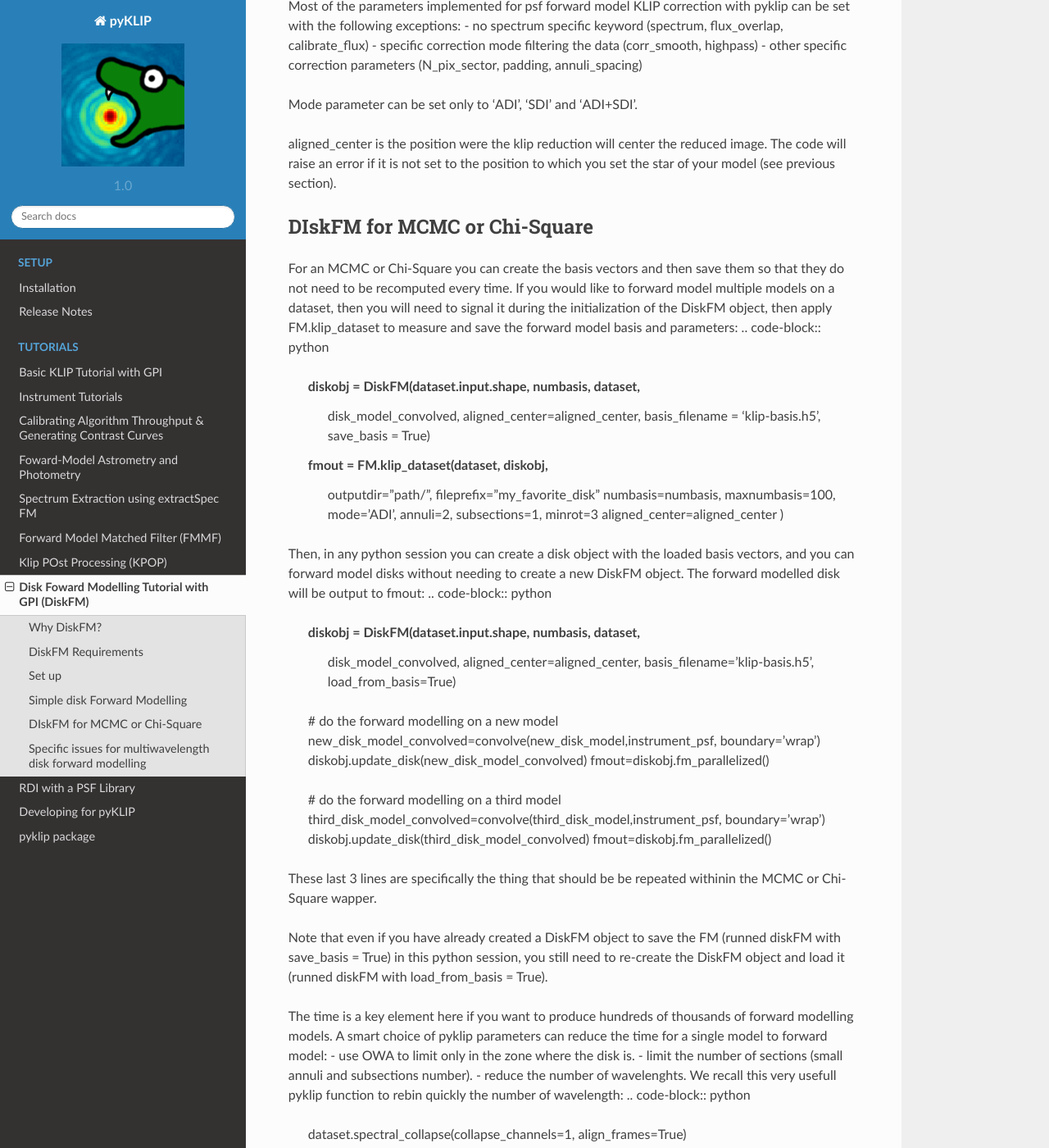
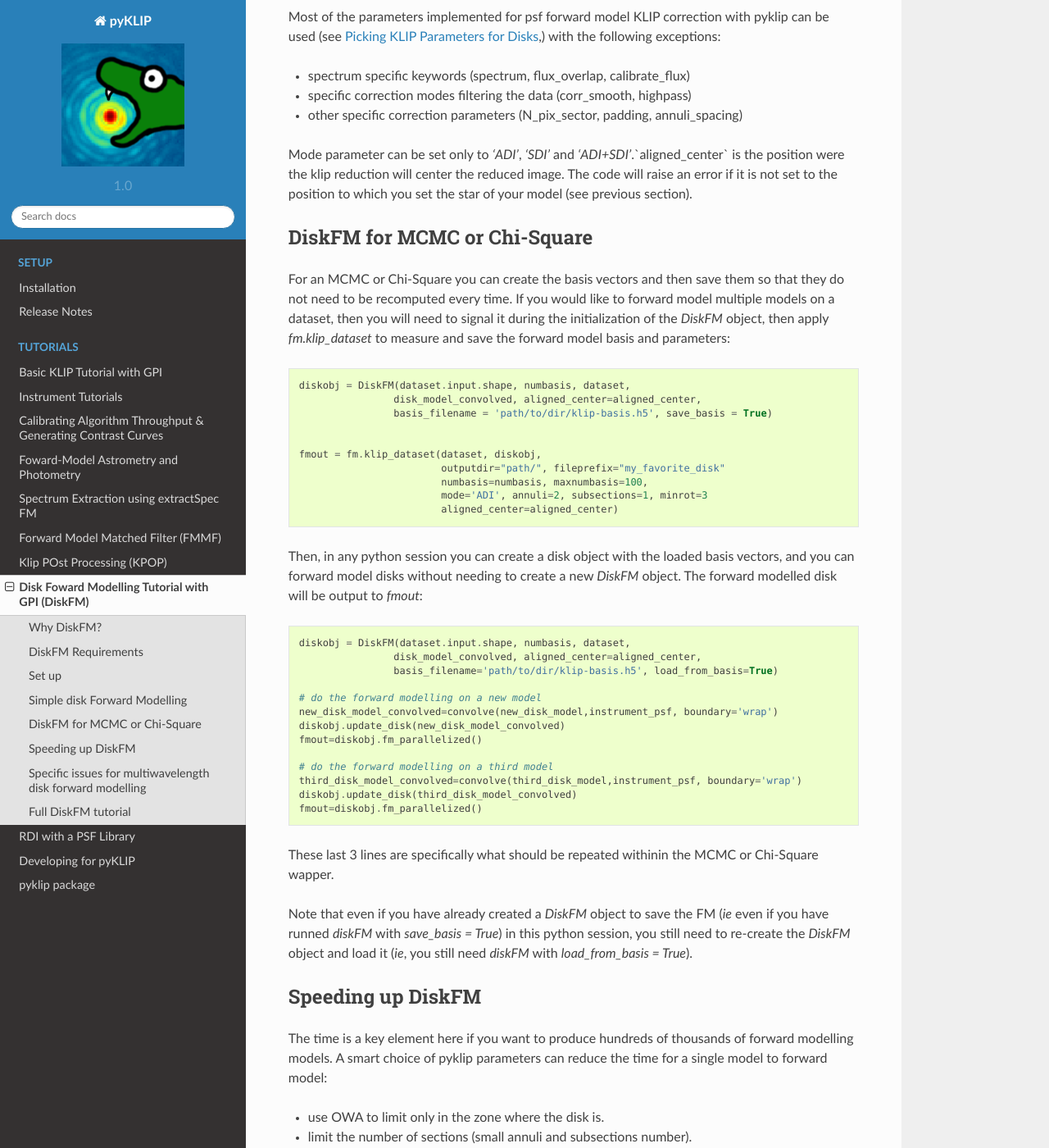
Before and after one commit to UCSB-Exoplanet-Polarimetry-Lab/pyKLIP_NMFJAX, a Sphinx documentation site: the page built from docs/source/diskfm_gpi.rst, in a window 1280 px wide and 1400 px high, scrolled down 1744 px. Shown: the whole window at 82% size. Built offline with Sphinx 7.4.7 and the Read the Docs theme 2.0.0, drawn with Linux system fonts in a browser that asks for light colours; pages that are not in the unit, such as notebooks, are missing from menus; some of the changed text lies outside the part shown.

Commit message:
polish the DiskFM_gpi docs

```diff
--- a/docs/source/diskfm_gpi.rst
+++ b/docs/source/diskfm_gpi.rst
@@ -7,11 +7,10 @@ and disk parameter retrieval.
 
 Why DiskFM?
 --------------------------
-
-As noted in `Pueyo (2016) <http://arxiv.org/abs/1604.06097>`_, "in practice Forward
+As noted in `Pueyo (2016) <http://arxiv.org/abs/1604.06097>`_, "*in practice Forward
 Modeling with disks is complicated by the
 fact that [it] cannot be simplified using a simple PSF as the astrophysical model:
-every hypothetical disk morphology must be explored." Indeed, because of their complex
+every hypothetical disk morphology must be explored.*" Indeed, because of their complex
 geometries, the forward modelling of disks have to be repeated a lot of time on disks
 with slightly different parameters. All these geometries are compared
 to the klipped reduced image of disk, within an MCMC or a Chi-square wrapper.
@@ -20,112 +19,115 @@ However, once measure for a set of reduction parameters the klip basis do not ch
 one can save the KLIP forward model basis vectors in a file once so they do not have to be
 recomputed every time. For a new disk model, the forward modelling is therfore only a
 array reformating and a matrix multiplication, which can be optimized to be only a few
-seconds. This code provide you with these routines.
-
-This code currently only support KLIP ADI and KLIP SDI (or ADI + SDI) reduction (but not RDI).
+seconds. This code provide you with these routines. It currently only supports KLIP ADI
+and KLIP SDI (or ADI + SDI) reduction (but currently not RDI or NMF).
 
 DiskFM Requirements
 --------------------------
-
-diskFM on a single model can be done on a personnal computer. The full parameter space
-exploration with the Chi-square or MCMC wrapper (not described in this tutorial) can be
+`diskFM` on a single model can be done on a personnal computer. However, the full parameter space
+exploration with the Chi-square or MCMC wrapper (out of the scope of this this tutorial) can be
 computationally very intensive, taking easily a few days, even parallized on a large
 server.
 
 You also need the following pieces of data to forward model the data.
 
-- A set of to run PSF subtraction on
-- A model of disk, which we will assume is already convolved by the PSF of your instrument
+* A set of to run PSF subtraction on
+* A model of disk, which we will assume is already convolved by the PSF of your instrument
 
 
 Set up
 --------------------------
-First import an instrument data set:
+First import an instrument data set and convolve your 2D disk model by the instrument PSF:
+
 .. code-block:: python
+
     import glob
     import numpy as np
     import pyklip.instruments.GPI as GPI
+    from astropy.convolution import convolve
+    from pyklip.fmlib.diskfm import DiskFM
+    import pyklip.fm as fm
 
     # read in the data into a dataset
     filelist = glob.glob("path/to/dataset/*.fits")
     dataset = GPI.GPIData(filelist)
 
-We also need a 2D model of disk convolved by the PSF of the instrument :
-.. code-block:: python
-    from astropy.convolution import convolve
+    # convolved the 2D disk model
+    disk_model_convolved = convolve(disk_model,instrument_psf, boundary = 'wrap')
 
-    disk_model_convolved = convolve(disk_model,instrument_psf, boundary = 'wrap')
 
 Simple disk Forward Modelling
 --------------------------
-This code shows how to initialize the DiskFM object and to do a forward modelling:
+This code shows how to initialize the `DiskFM` object and to do a forward modelling:
 
 .. code-block:: python
-    import pyklip.fm as fm
-    numbasis = [1, 2, 3] # different KL number we applied to the disk.
+
+    numbasis = [3, 10, 20] # different KL numbers we applied to the disk.
     aligned_center=[140, 140] # indicate the position of the star
+
+    # initialize the DiskFM object
     diskobj = DiskFM(dataset.input.shape, numbasis, dataset, disk_model_convolved,
                     aligned_center=aligned_center)
 
 
-In practice the "best KLIP parameters" have already be determined in advanced and we
-recommand for speed to use a single KL number, e.g.:
+To run the forward modelling, just run:
+
 .. code-block:: python
-    numbasis = [3]
 
-
-To run the forward modelling, just run:
-.. code-block:: python
-    fmout = FM.klip_dataset(dataset, diskobj,
+    fmout = fm.klip_dataset(dataset, diskobj,
                             outputdir="path/", fileprefix="my_favorite_disk"
                             numbasis=numbasis, maxnumbasis=100,
                             mode='ADI', annuli=2, subsections=1, minrot=3
-                            aligned_center=aligned_center
-                            )
-fmout will contain the forward model, and the code will save two fits files in outputdir
+                            aligned_center=aligned_center)
+
+`fmout` will contain the forward model, and the code will save two fits files in outputdir
 containing the klipped data and the associated forward model of your disk.
 
-Most of the parameters implemented for psf forward model KLIP correction with
-pyklip can be set with the following exceptions:
-- no spectrum specific keyword (spectrum, flux_overlap, calibrate_flux)
-- specific correction mode filtering the data (corr_smooth, highpass)
-- other specific correction parameters (N_pix_sector, padding, annuli_spacing)
+Most of the parameters implemented for psf forward model KLIP correction with pyklip can be used (see
+`Picking KLIP Parameters for Disks <https://pyklip.readthedocs.io/en/latest/klip_gpi.html#picking-klip-parameters-for-disks>`_,)
+with the following exceptions:
 
-Mode parameter can be set only to 'ADI', 'SDI' and 'ADI+SDI'.
+* spectrum specific keywords (spectrum, flux_overlap, calibrate_flux)
+* specific correction modes filtering the data (corr_smooth, highpass)
+* other specific correction parameters (N_pix_sector, padding, annuli_spacing)
 
-aligned_center is the position were the klip reduction will center the reduced image.
+Mode parameter can be set only to `'ADI'`, `'SDI'` and `'ADI+SDI'`.`aligned_center` is
+the position were the klip reduction will center the reduced image.
 The code will raise an error if it is not set to the position to which you set the star
 of your model (see previous section).
 
 
-DIskFM for MCMC or Chi-Square
+DiskFM for MCMC or Chi-Square
 --------------------------
-
 For an MCMC or Chi-Square you can create the basis vectors and then save them so that
 they do not need to be recomputed every time. If you would like to forward model
 multiple models on a dataset, then you will need to signal it during the initialization
-of the DiskFM object, then apply FM.klip_dataset to measure and save the forward model
+of the `DiskFM` object, then apply `fm.klip_dataset` to measure and save the forward model
 basis and parameters:
+
 .. code-block:: python
+
     diskobj = DiskFM(dataset.input.shape, numbasis, dataset,
                     disk_model_convolved, aligned_center=aligned_center,
-                    basis_filename = 'klip-basis.h5', save_basis = True)
+                    basis_filename = 'path/to/dir/klip-basis.h5', save_basis = True)
 
-    fmout = FM.klip_dataset(dataset, diskobj,
+
+    fmout = fm.klip_dataset(dataset, diskobj,
                             outputdir="path/", fileprefix="my_favorite_disk"
                             numbasis=numbasis, maxnumbasis=100,
                             mode='ADI', annuli=2, subsections=1, minrot=3
-                            aligned_center=aligned_center
-                            )
+                            aligned_center=aligned_center)
 
 
 Then, in any python session you can create a disk object with the loaded basis vectors,
-and you can forward model disks without needing to create a new DiskFM object.
-The forward modelled disk will be output to fmout:
+and you can forward model disks without needing to create a new `DiskFM` object.
+The forward modelled disk will be output to `fmout`:
+
 .. code-block:: python
+
     diskobj = DiskFM(dataset.input.shape, numbasis, dataset,
                     disk_model_convolved, aligned_center=aligned_center,
-                    basis_filename='klip-basis.h5', load_from_basis=True)
+                    basis_filename='path/to/dir/klip-basis.h5', load_from_basis=True)
 
     # do the forward modelling on a new model
     new_disk_model_convolved=convolve(new_disk_model,instrument_psf, boundary='wrap')
@@ -137,36 +139,103 @@ The forward modelled disk will be output to fmout:
     diskobj.update_disk(third_disk_model_convolved)
     fmout=diskobj.fm_parallelized()
 
-These last 3 lines are specifically the thing that should be be repeated withinin the MCMC
+These last 3 lines are specifically what should be repeated withinin the MCMC
 or Chi-Square wapper.
 
 
-Note that even if you have already created a DiskFM object to save the FM
-(runned diskFM with save_basis = True) in this python session, you still need to re-create
-the DiskFM object and load it (runned diskFM with load_from_basis = True).
+Note that even if you have already created a `DiskFM` object to save the FM
+(*ie* even if you have runned `diskFM` with `save_basis = True`) in this python session,
+you still need to re-create the `DiskFM` object and load it (*ie*, you still
+need `diskFM` with `load_from_basis = True`).
 
+
+Speeding up DiskFM
+--------------------------
 The time is a key element here if you want to produce hundreds of thousands of forward
 modelling models. A smart choice of pyklip parameters can reduce the time for a single
 model to forward model:
-- use OWA to limit only in the zone where the disk is.
-- limit the number of sections (small annuli and subsections number).
-- reduce the number of wavelenghts. We recall this very usefull pyklip function to rebin
-quickly the number of wavelength:
+
+* use OWA to limit only in the zone where the disk is.
+* limit the number of sections (small annuli and subsections number).
+* reduce the number of wavelengths. We recall this very usefull pyklip
+function to rebin quickly the number of wavelength, which should be applied
+immediatly after loading the dataset:
+
+
 .. code-block:: python
+
     dataset.spectral_collapse(collapse_channels=1, align_frames=True)
-which should be applied immediatly after loading the dataset.
+
+* Finally, determine the best KLIP parameters in advance and use a single KL number
+in the reduction, e.g.:
+
+.. code-block:: python
+
+    numbasis = [3]
+
 
 Specific issues for multiwavelength disk forward modelling
 --------------------------
-
 If you put a multi-wavelenght dataset (e.g. IFS), the code will produce a multi-wavelenght forward
-modelling
-
-In that case, you can use a simple 2D model for the disk and the code will duplicate this model
+modelling. In that case, you can use a simple 2D model for the disk and the code will duplicate this model
 and apply the forward modelling separately on each of those at every wavelengths. Or you can use a 3D model
 (n_wl, x, y) and the code will apply the forward modelling separately on each of those at every wavelengths.
 
-Alhtough everything we said earlier on basis saving still apply multiwavelength disk
-forward modelling is long (it can take up to a few minutes or hours
-for a single forward modelling depending on the number of wavelenghts) and we do not
+Alhtough everything we said in the srevious sections on saving and loading FM basis still
+apply multiwavelength disk forward modelling is long (it can take up to a few minutes or hours
+for a single forward modelling depending on the number of wavelengths) and we do not
 recommand to use this in an MCMC wrapper.
+
+Full DiskFM tutorial
+--------------------------
+We recall all the steps in a single block
+
+.. code-block:: python
+
+    import glob
+    import numpy as np
+    import pyklip.instruments.GPI as GPI
+    from astropy.convolution import convolve
+    from pyklip.fmlib.diskfm import DiskFM
+    import pyklip.fm as fm
+
+    # read in the data into a dataset
+    filelist = glob.glob("path/to/dataset/*.fits")
+    dataset = GPI.GPIData(filelist)
+
+    numbasis = [3] # different KL numbers we applied to the disk.
+    aligned_center=[140, 140] # indicate the position of the star
+
+    # convolved the disk model
+    disk_model_convolved = convolve(disk_model,instrument_psf, boundary = 'wrap')
+
+    # initialize the DiskFM class
+    diskobj = DiskFM(dataset.input.shape, numbasis, dataset,
+                    disk_model_convolved, aligned_center=aligned_center,
+                    basis_filename = 'path/to/dir/klip-basis.h5', save_basis = True)
+
+    # run klip to find and save FM basis
+    fmout = fm.klip_dataset(dataset, diskobj,
+                            outputdir="path/", fileprefix="my_favorite_disk"
+                            numbasis=numbasis, maxnumbasis=100,
+                            mode='ADI', annuli=2, subsections=1, minrot=3
+                            aligned_center=aligned_center)
+
+    # ----------------------------------------------------------------------------
+    # starting from here you can close the session and reopen later if you want
+    # ----------------------------------------------------------------------------
+
+    # load Klip parameters and FM basis
+    diskobj = DiskFM(dataset.input.shape, numbasis, dataset,
+                    disk_model_convolved, aligned_center=aligned_center,
+                    basis_filename='path/to/dir/klip-basis.h5', load_from_basis=True)
+
+    # do the forward modelling on a new model
+    new_disk_model_convolved=convolve(new_disk_model,instrument_psf, boundary='wrap')
+    diskobj.update_disk(new_disk_model_convolved)
+    fmout=diskobj.fm_parallelized()
+
+    # do the forward modelling on a third model
+    third_disk_model_convolved=convolve(third_disk_model,instrument_psf, boundary='wrap')
+    diskobj.update_disk(third_disk_model_convolved)
+    fmout=diskobj.fm_parallelized()
```
